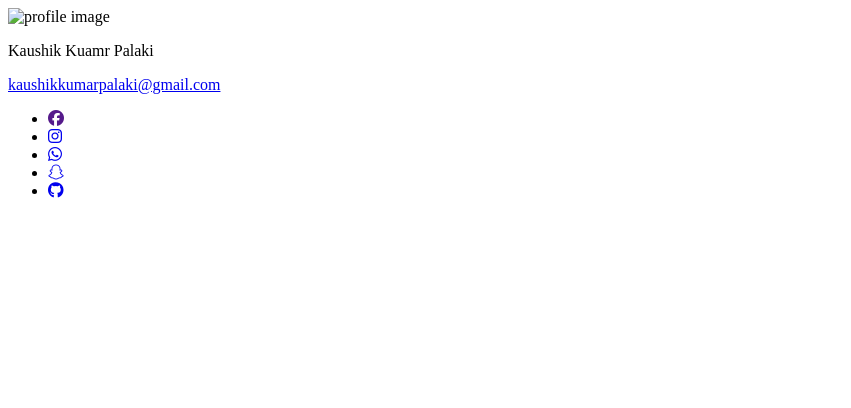
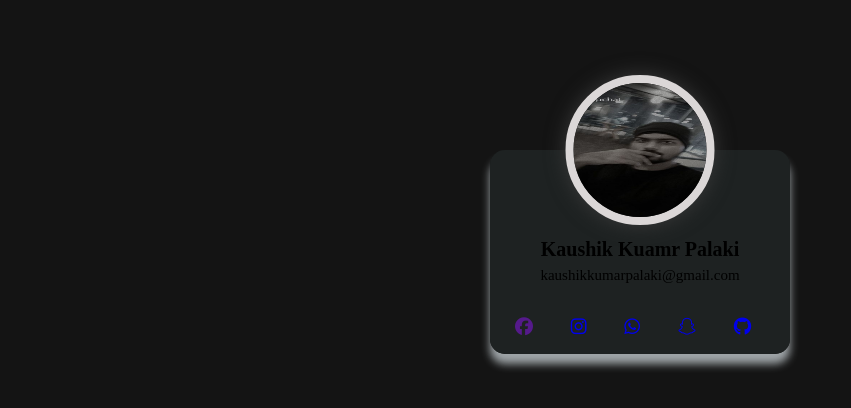
Before and after one commit to kaushikpalaki07/newprofilepage, a plain HTML site: page index.html in a window 1280 px wide. Shown: the whole page, without its empty margins (0-851 px from the left). Drawn offline with Linux system fonts and the light colour scheme; the site is published under a folder, as on GitHub Pages, so addresses that start at the root find nothing.

Commit message:
Update and rename imdex1.html to index.html

```diff
--- a/imdex1.html
+++ b/index.html
@@ -4,7 +4,7 @@
     <meta http-equiv="X-UA-Compatible" content="IE=edge">
     <meta name="viewport" content="width=device-width, initial-scale=1.0">
     <title>Document</title>
-    <link rel="stylesheet" href="/Untitled-1.css">
+    <link rel="stylesheet" href="./Untitled-1.css">
     <link rel="stylesheet" href="https://cdnjs.cloudflare.com/ajax/libs/font-awesome/4.7.0/css/font-awesome.min.css">
     <link rel="stylesheet" href="https://cdnjs.cloudflare.com/ajax/libs/font-awesome/4.7.0/css/font-awesome.min.css">
     <script src="https://kit.fontawesome.com/09626c3234.js" crossorigin="anonymous"></script>
@@ -12,7 +12,7 @@
 <body>
     <div class="card">
         <div class="card-header">
-            <img src="/kprofile.jpg" alt="profile image" class="profileimage" >
+            <img src="./kprofile.jpg" alt="profile image" class="profileimage" >
             </div>
             <div class="card-body">
                 <p class="name">Kaushik Kuamr Palaki</p>
```
